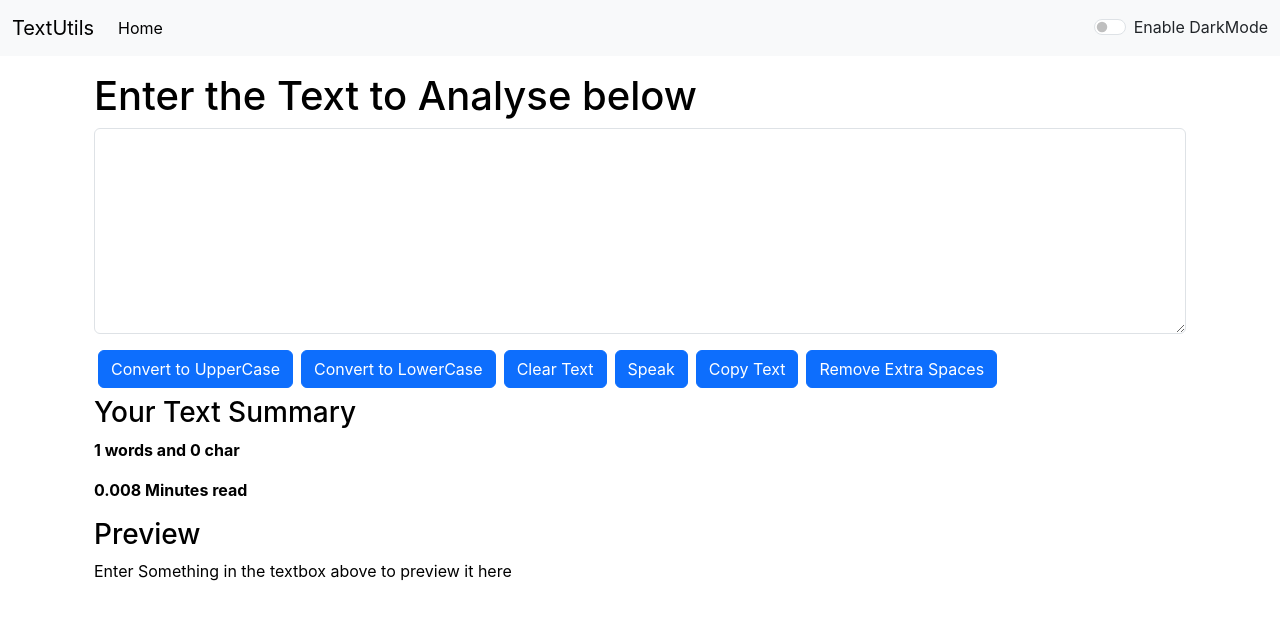
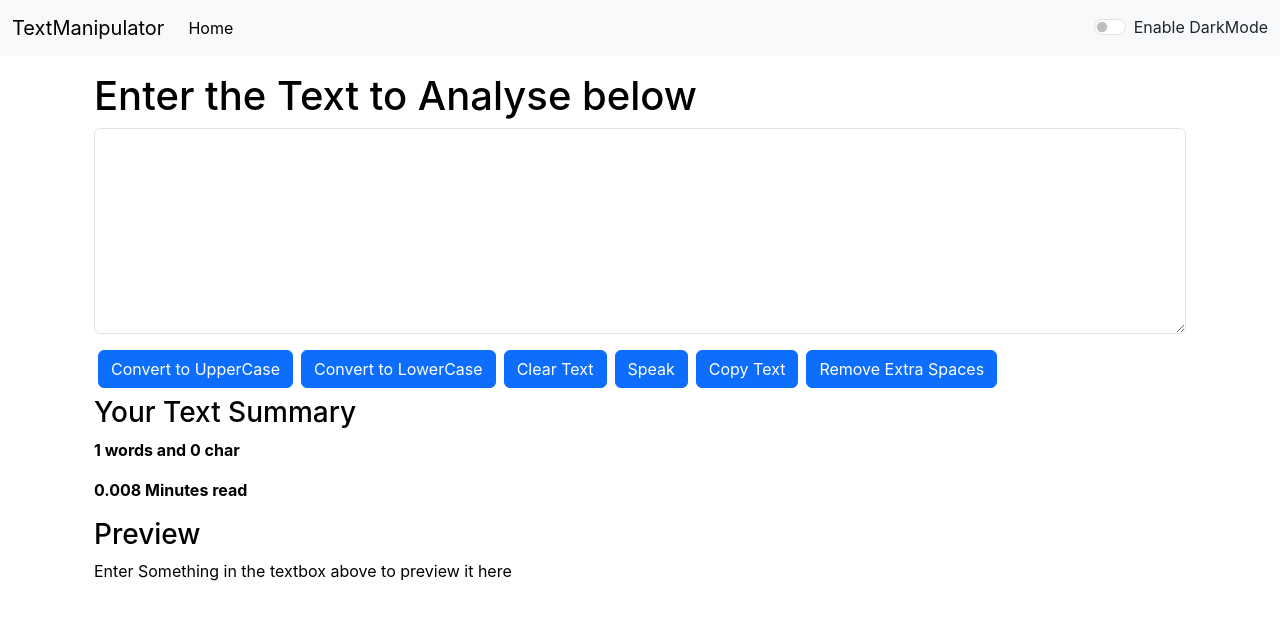
Before and after one commit to atishayjain072/TextManipulator, a React (Create React App) app: page / in a window 1280 px wide. Shown: the top 620 px of the page. Built offline with nearby package versions, Linux system fonts and the light colour scheme.

Commit message:
Changing Names

```diff
--- a/src/App.js
+++ b/src/App.js
@@ -29,7 +29,7 @@
   };
   return (
     <>
-        <Navbar title="TextUtils" mode={mode} toggleMode={toggleMode} />
+        <Navbar title="TextManipulator" mode={mode} toggleMode={toggleMode} />
         <Alert alert={alert} />
         <div className="container my-3">
                 <TextBox
```
